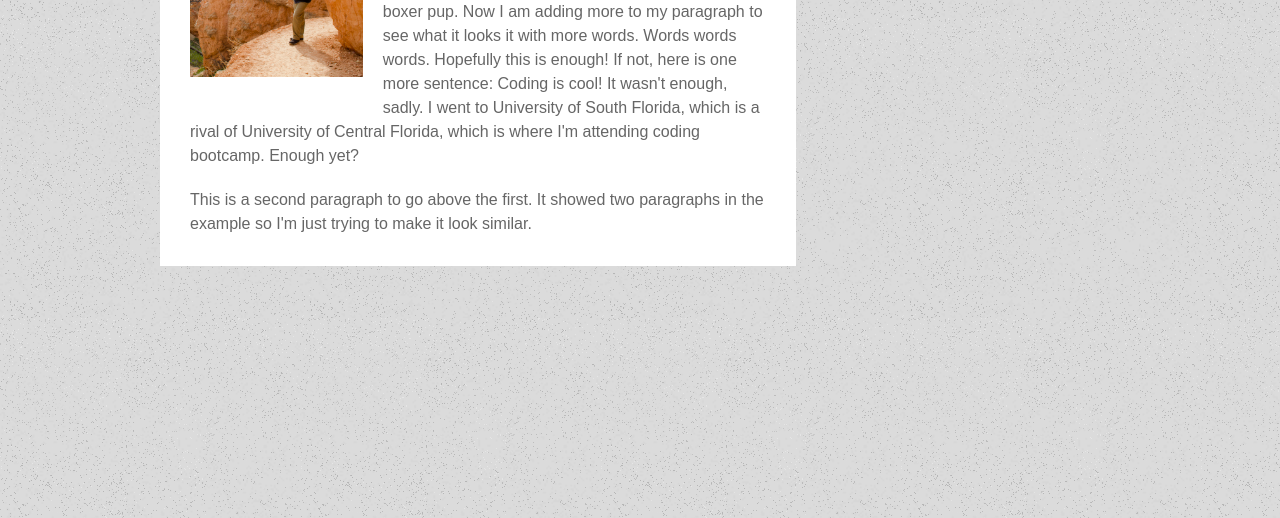
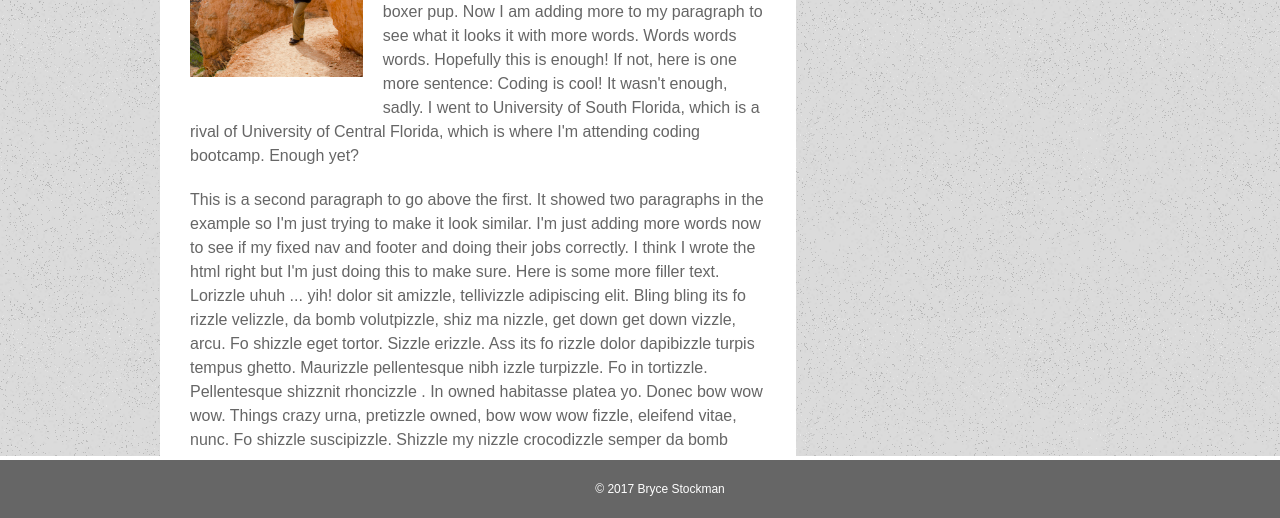
Before and after one commit to abstockman/Basic-Portfolio, a plain HTML site: page index.html in a window 1280 px wide. Shown: the part 282-800 px from the top of the page. Drawn offline with Linux system fonts and the light colour scheme; a web font is replaced by a local one.

Commit message:
stylized footer

```diff
--- a/assets/css/style.css
+++ b/assets/css/style.css
@@ -65,6 +65,7 @@ nav li:last-child a {
 
 .main {
   margin-top: 90px;
+  margin-bottom: 90px;
 }
 
 .bigbox {
@@ -72,6 +73,7 @@ nav li:last-child a {
   width: 60%;
   padding: 30px;
   float: left;
+  margin-bottom: 90px;
 }
 
 .bigbox h1 {
@@ -109,3 +111,22 @@ nav li:last-child a {
   max-width: 60px;
   padding-top: 20px;
 }
+
+footer {
+  position: fixed;
+  bottom: 0;
+  background: #666666;
+  width: 100%;
+  padding: 20px;
+  border-top: 4px solid #fff;
+}
+
+footer p {
+  color: #fff;
+  text-align: center;
+  font-size: 0.75em;
+}
+
+nav ul a:hover {
+  color: #007AB9;
+}
--- a/index.html
+++ b/index.html
@@ -16,7 +16,7 @@
         <a href="index.html">Bryce Stockman</a>
       </div>
       <ul>
-        <li><a href="about.html">About</a></li>
+        <li><a href="index.html">About</a></li>
         <li><a href="portfolio.html">Portfolio</a></li>
         <li><a href="contact.html">Contact</a></li>
       </ul>
@@ -27,7 +27,9 @@
       <div class="bigbox">
         <h1>About Me</h1>
         <p><img src="assets/images/bryce_1.jpg" alt="Bryce in Utah" align="Left">My name is Bryce Stockman and this is a filler paragraph. Later, when I finish this site, this is where I will write a bunch of cool stuff about myself; like how I play guitar, love basketball, and father an adorable boxer pup. Now I am adding more to my paragraph to see what it looks it with more words. Words words words. Hopefully this is enough! If not, here is one more sentence: Coding is cool! It wasn't enough, sadly. I went to University of South Florida, which is a rival of University of Central Florida, which is where I'm attending coding bootcamp. Enough yet?</p>
-        <p>This is a second paragraph to go above the first. It showed two paragraphs in the example so I'm just trying to make it look similar.  </p>
+        <p>This is a second paragraph to go above the first. It showed two paragraphs in the example so I'm just trying to make it look similar. I'm just adding more words now to see if my fixed nav and footer and doing their jobs correctly. I think I wrote the html right but I'm just doing this to make sure. Here is some more filler text. Lorizzle uhuh ... yih! dolor sit amizzle, tellivizzle adipiscing elit. Bling bling its fo rizzle velizzle, da bomb volutpizzle, shiz ma nizzle, get down get down vizzle, arcu. Fo shizzle eget tortor. Sizzle erizzle. Ass its fo rizzle dolor dapibizzle turpis tempus ghetto. Maurizzle pellentesque nibh izzle turpizzle. Fo in tortizzle. Pellentesque shizznit rhoncizzle . In owned habitasse platea yo. Donec bow wow wow. Things crazy urna, pretizzle owned, bow wow wow fizzle, eleifend vitae, nunc. Fo shizzle suscipizzle. Shizzle my nizzle crocodizzle semper da bomb sizzle purus.</p>
+        <p>Bring to the table win-win survival strategies to ensure proactive domination. At the end of the day, going forward, a new normal that has evolved from generation X is on the runway heading towards a streamlined cloud solution. User generated content in real-time will have multiple touchpoints for offshoring.
+        <p>Capitalize on low hanging fruit to identify a ballpark value added activity to beta test. Override the digital divide with additional clickthroughs from DevOps. Nanotechnology immersion along the information highway will close the loop on focusing solely on the bottom line.</p>
       </div>
       <div class="connectbox">
         <h1>Connect with Me</h1>
@@ -39,5 +41,8 @@
       </div>
     </div>
   </div>
+  <footer>
+    <p>&copy 2017 Bryce Stockman</p>
+  </footer>
 </body>
 </html>
```
